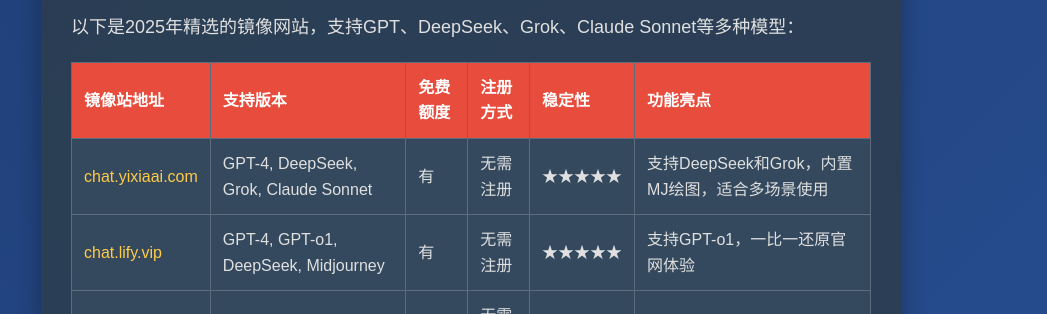
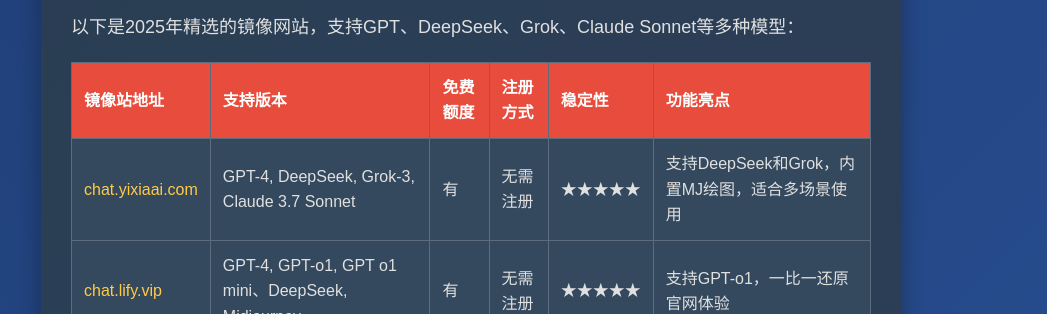
Before and after one commit to chatgpt-chinese-mirrors/Deepseek-ChatGPT-Platform, a plain HTML site: page index.html in a window 1280 px wide. Shown: the part 638-952 px from the top of the page, without its empty margins (169-1216 px from the left). Drawn offline with Linux system fonts and the light colour scheme.

Commit message:
Update index.html

```diff
--- a/index.html
+++ b/index.html
@@ -148,7 +148,7 @@
                 <tbody>
                     <tr>
                         <td><a href="https://chat.yixiaai.com" target="_blank">chat.yixiaai.com</a></td>
-                        <td>GPT-4, DeepSeek, Grok, Claude Sonnet</td>
+                        <td>GPT-4, DeepSeek, Grok-3, Claude 3.7 Sonnet</td>
                         <td>有</td>
                         <td>无需注册</td>
                         <td>★★★★★</td>
@@ -156,7 +156,7 @@
                     </tr>
                     <tr>
                         <td><a href="https://chat.lify.vip" target="_blank">chat.lify.vip</a></td>
-                        <td>GPT-4, GPT-o1, DeepSeek, Midjourney</td>
+                        <td>GPT-4, GPT-o1, GPT o1 mini、DeepSeek, Midjourney</td>
                         <td>有</td>
                         <td>无需注册</td>
                         <td>★★★★★</td>
```
